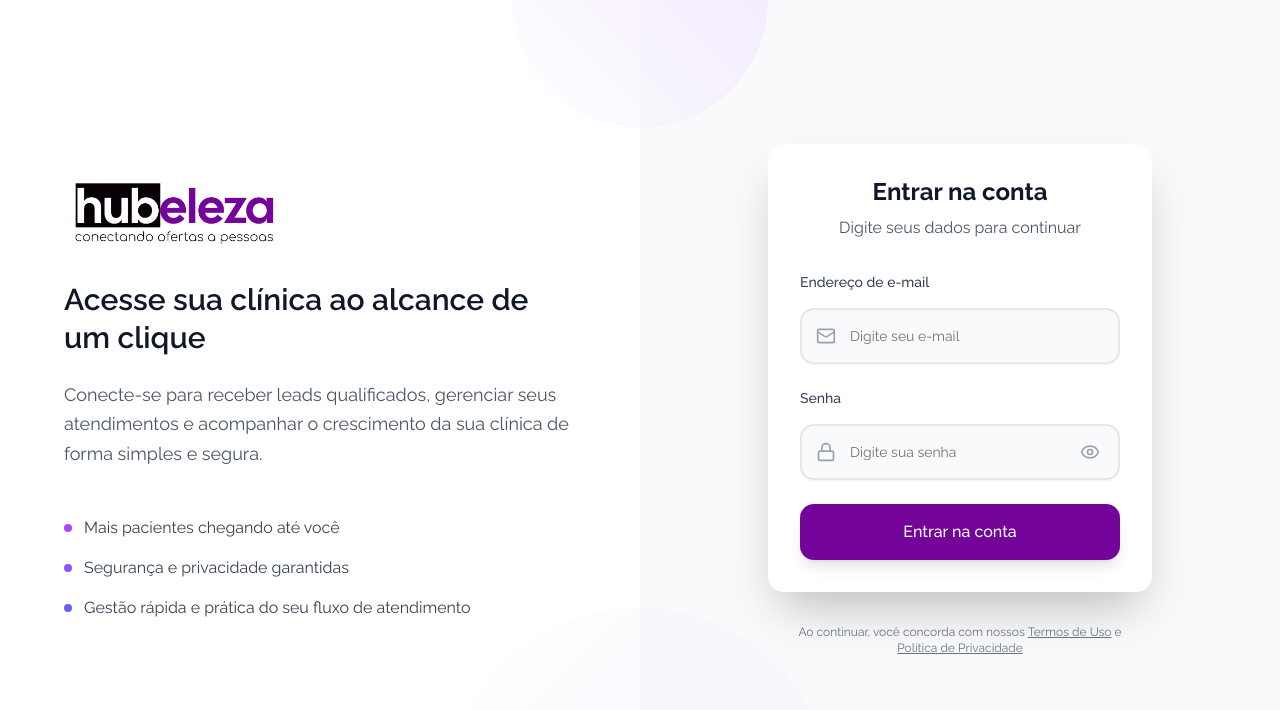
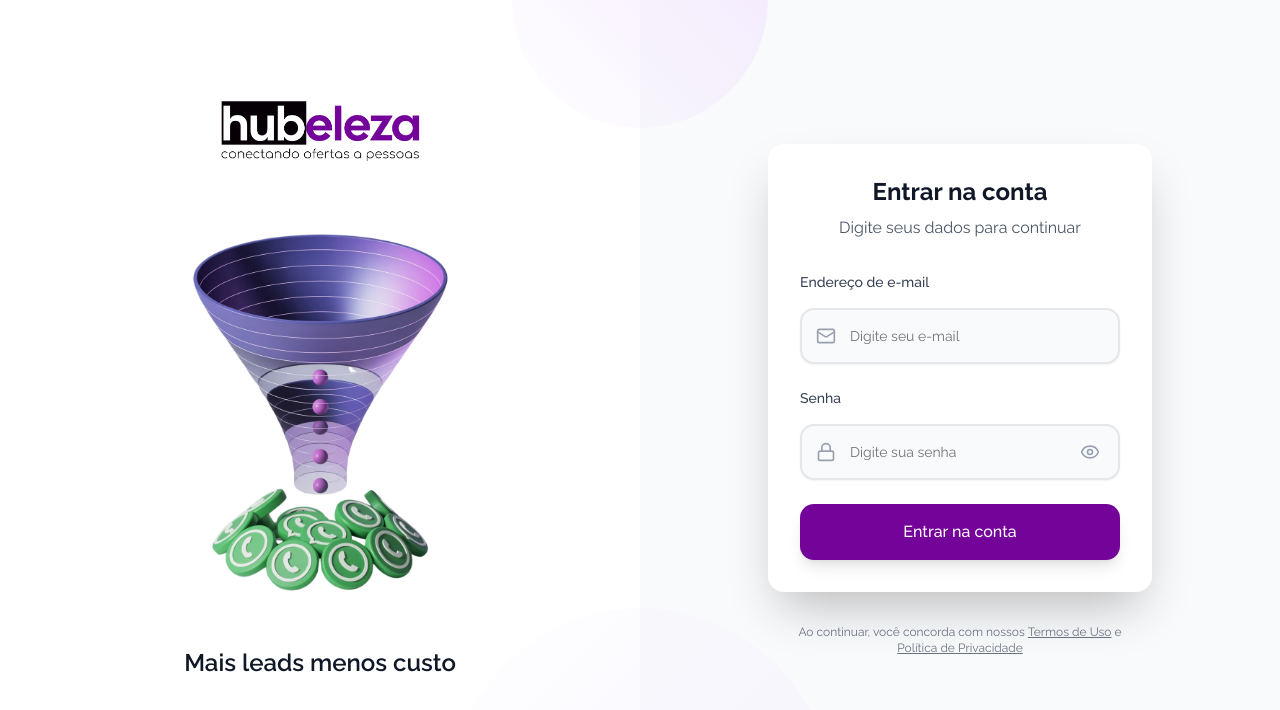
Before and after one commit to joaopaulo-m/hubeleza-panel, a Next.js app: page /auth in a window 1280 px wide. Shown: the top 710 px of the page. Built offline with nearby package versions, Linux system fonts and the light colour scheme.

Commit message:
fix: middleware blocking public static files

```diff
--- a/app/(authenticated)/_components/sidebar.tsx
+++ b/app/(authenticated)/_components/sidebar.tsx
@@ -58,7 +58,7 @@ const Sidebar = () => {
 
       <nav className="px-4 space-y-2">
         {/* Admin sidebar items */}
-        {accountType === AccountType.ADMIN && (
+        {(accountType === AccountType.ADMIN || accountType === AccountType.OPERATOR) && (
           <>
             <SidebarItem
               icon={LayoutDashboard}
--- a/app/auth/page.tsx
+++ b/app/auth/page.tsx
@@ -84,8 +84,8 @@ export default function LoginPage() {
         <div className="hidden lg:flex lg:w-1/2 relative bg-white">
           <div className="flex flex-col justify-center w-full px-12 xl:px-16">
             {/* Logo/Brand area */}
-            <div className="mb-12">
-              <div className="flex items-center mb-8">
+            <div className="w-full flex flex-col items-center gap-4">
+              <div className="flex items-center">
                 <Image
                   src="/logo.png"
                   alt="Logo"
@@ -93,28 +93,16 @@ export default function LoginPage() {
                   height={100}
                 />
               </div>
-              <h1 className="text-2xl xl:text-3xl font-semibold text-gray-900 mb-6 leading-tight">
-                Acesse sua clínica ao alcance de um clique
+              <Image
+                src="/funnel-illustration.png"
+                width={300}
+                height={300}
+                alt="Logo"
+                // className="mx-auto"
+              />
+              <h1 className="text-xl xl:text-2xl font-semibold text-gray-900 mb-6 leading-tight">
+                Mais leads menos custo
               </h1>
-              <p className="text-base xl:text-lg text-gray-600 leading-relaxed max-w-lg">
-                Conecte-se para receber leads qualificados, gerenciar seus atendimentos e acompanhar o crescimento da sua clínica de forma simples e segura.
-              </p>
-            </div>
-
-            {/* Features list */}
-            <div className="space-y-4">
-              <div className="flex items-center text-gray-700">
-                <div className="w-2 h-2 bg-purple-500 rounded-full mr-3"></div>
-                <span>Mais pacientes chegando até você</span>
-              </div>
-              <div className="flex items-center text-gray-700">
-                <div className="w-2 h-2 bg-violet-500 rounded-full mr-3"></div>
-                <span>Segurança e privacidade garantidas</span>
-              </div>
-              <div className="flex items-center text-gray-700">
-                <div className="w-2 h-2 bg-indigo-500 rounded-full mr-3"></div>
-                <span>Gestão rápida e prática do seu fluxo de atendimento</span>
-              </div>
             </div>
           </div>
 
@@ -132,7 +120,7 @@ export default function LoginPage() {
               <div className="w-16 h-16 bg-gradient-to-r from-purple-600 to-violet-600 rounded-2xl flex items-center justify-center mx-auto mb-4">
                 <CheckCircle2 className="w-8 h-8 text-white" />
               </div>
-              <h1 className="text-2xl font-bold text-gray-900">MeuApp</h1>
+              <h1 className="text-2xl font-bold text-gray-900">Hubeleza</h1>
             </div>
 
             {/* Card container */}
--- a/lib/api/actions/auth.ts
+++ b/lib/api/actions/auth.ts
@@ -9,7 +9,7 @@ import type { Account } from '@/types/entities/account';
 import { getAdmin } from './admin';
 import { getPartner } from './partner';
 import { revalidateTag } from 'next/cache';
-import { getOperatorById } from './operator';
+import { getOperator, getOperatorById } from './operator';
 import { redirect } from 'next/navigation';
 
 interface AuthResponse {
@@ -169,8 +169,12 @@ export async function getMe(): Promise<Account> {
   const accountType = cookieStore.get('account-type')?.value as AccountType | undefined;
 
   if (accountType === AccountType.ADMIN) {
-    return getAdmin();
+    return await getAdmin();
   }
 
-  return getPartner();
+  if (accountType === AccountType.OPERATOR) {
+    return await getOperator();
+  }
+
+  return await getPartner();
 }
--- a/lib/api/actions/operator.ts
+++ b/lib/api/actions/operator.ts
@@ -31,6 +31,12 @@ export const getOperatorById = async (operator_id: string) => {
   return operator
 };
 
+export const getOperator = async () => {
+  const operator = await apiClient.get<Operator>(`${BASE_PATH}/me`);
+
+  return operator
+}
+
 export const createOperatorAction = async (props: CreateOperatorProps) => {
   await apiClient.post<void>(BASE_PATH, {
     name: props.name,
--- a/middleware.ts
+++ b/middleware.ts
@@ -72,6 +72,6 @@ export async function middleware(req: NextRequest) {
 
 export const config = {
   matcher: [
-    "/((?!_next/static|_next/image|favicon.ico).*)",
+    "/((?!_next/static|_next/image|favicon.ico|.*\\.(?:png|jpg|jpeg|svg|webp|gif|ico)$).*)",
   ],
 };
```
Also changed, not shown: public/funnel-illustration.png (added).
